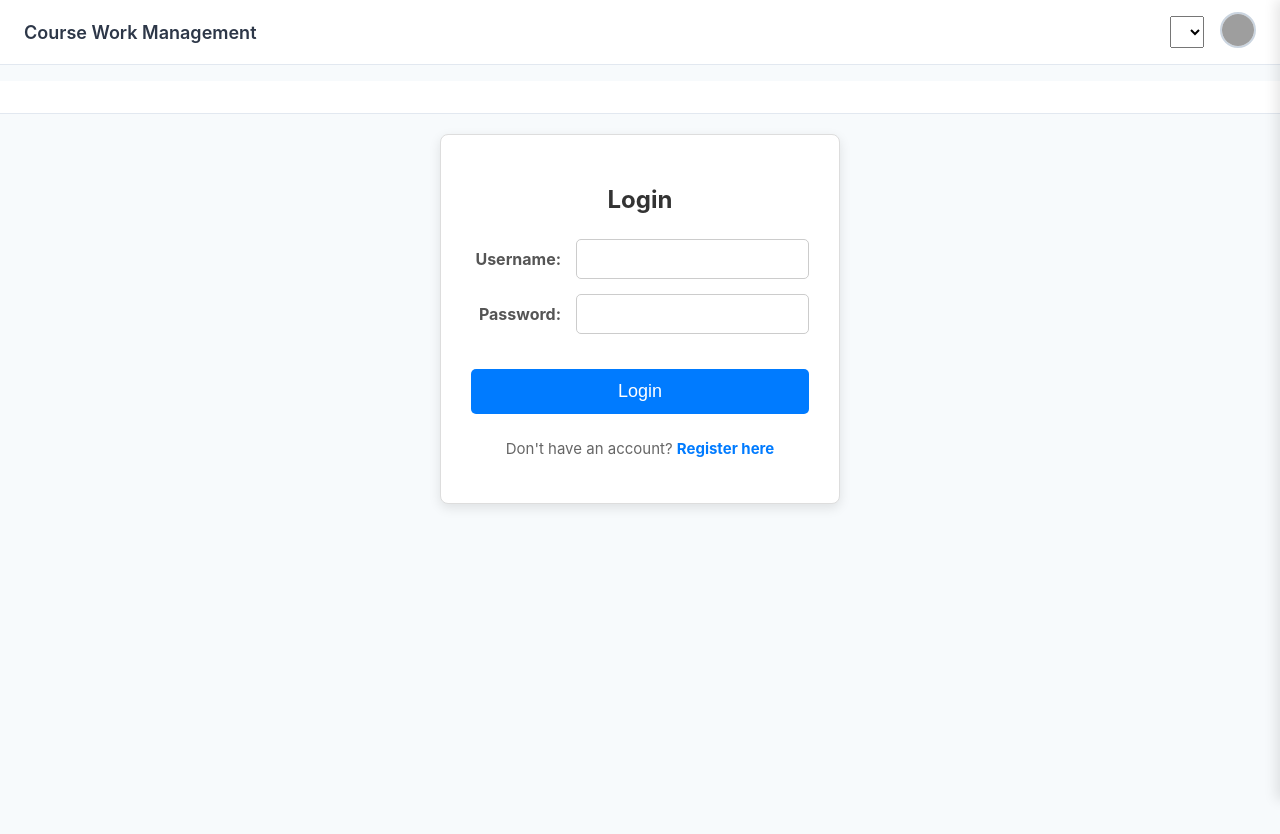
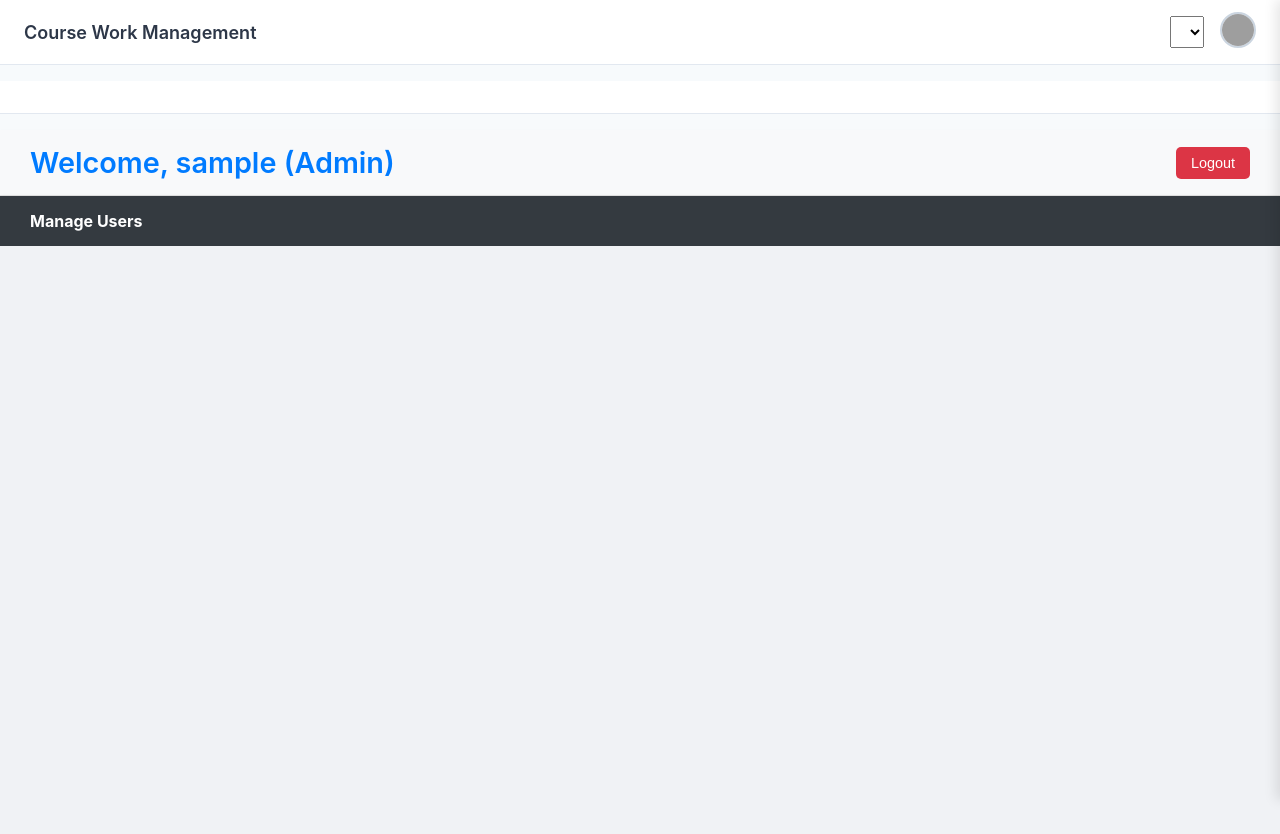
Before and after one commit to azizben345/course-mark-management-webapp, a Vue app in the folder frontend/: page /#/dashboard in a window 1280 px wide. Before the commit this address led to /#/login. Shown: the top 834 px of the page. Before the commit the page ends 800 px from the top, so only its background shows below. Built offline with nearby package versions, Linux system fonts and the light colour scheme; sample sign-in values are in the browser's storage; grey boxes are pictures that could not be loaded.

Commit message:
added beforeEach in routing to guard authentication

```diff
--- a/frontend/src/router/index.js
+++ b/frontend/src/router/index.js
@@ -5,104 +5,120 @@ import { createRouter, createWebHashHistory } from 'vue-router';
 import MyDashboard from '../views/MyDashboard.vue';
 import MyRegister from '../views/MyRegister.vue';
 import MyLogin from '../views/MyLogin.vue';
-// import DashboardLecturer from '../views/DashboardLecturer.vue';
-// import DashboardStudent from '../views/DashboardStudent.vue';
-// import DashboardAdvisor from '../views/DashboardAdvisor.vue';
 
-// // Lecturer Views
+// Lecturer Views
 import ManageStudents from '../views/Lecturer/ManageStudents.vue';
 import AssessmentLecturerEntry from '../views/Lecturer/AssessmentLecturer.vue';
 import EditEnrollment from '../views/Lecturer/EditEnrollment.vue';
 import AssessmentEdit from '../views/Lecturer/EditComponent.vue';
 import ManageComponent from '../views/Lecturer/ManageComponent.vue';
-// import FinalExamEntry from '../views/FinalExamEntry.vue';
-// import Analytics from '../views/Analytics.vue';
-// import ExportCSV from '../views/ExportCSV.vue';
-// import Notification from '../views/Notification.vue';
 
-// // Student Views
+// Student Views
 import StudentAssessment from '../views/Student/StudentAssessment.vue';
 import PerformanceExpectation from '../views/Student/PerformanceExpectation.vue'; // Alias for student ranking
-// import ProgressViewer from '../views/ProgressViewer.vue';
-// import MarkComparison from '../views/MarkComparison.vue';
 import StudentRanking from '../views/Student/StudentRanking.vue';
-// import WhatIfSimulator from '../views/WhatIfSimulator.vue';
-// import RemarkRequest from '../views/RemarkRequest.vue';
 
-// // Advisor Views
+// Advisor Views
 import StudentAdvisorList from '../views/Advisor/StudentAdvisorList.vue';
 import MeetingRecord from '../views/Advisor/MeetingRecord.vue';
-// import AdviseeDetails from '../views/AdviseeDetails.vue';
-// import AtRiskHighlights from '../views/AtRiskHighlights.vue';
-// import AdvisorNotes from '../views/AdvisorNotes.vue';
-// import ExportConsultations from '../views/ExportConsultations.vue';
 
-// // Admin
+// Admin
 import ManageUsers from '../views/Admin/ManageUsers.vue';
-// import ManageCourses from '../views/Admin/ManageCourses.vue';
-// import AdminPanel from '../views/AdminPanel.vue';
-
-// import NotFound from '../views/NotFound.vue';
 
 const routes = [
-  { path: '/', component: MyLogin },
-  { path: '/register', component: MyRegister},
+  // Authentication Routes
+  { path: '/', name: 'Login', component: MyLogin }, // Named the login route
+  { path: '/register', name: 'Register', component: MyRegister }, // Named the register route
 
+  // Dashboards - Protected route
   {
-    path: '/login',
-    name: 'Login',
-    component: MyLogin,
+    path: '/dashboard',
+    name: 'Dashboard',
+    component: MyDashboard,
+    meta: { requiresAuth: true } // Mark this route as requiring authentication
   },
 
+  // Lecturer Routes - Protected routes
+  { path: '/lecturer/manage-students', component: ManageStudents, meta: { requiresAuth: true, role: 'lecturer' } },
+  { path: '/lecturer/assessments', component: AssessmentLecturerEntry, meta: { requiresAuth: true, role: 'lecturer' } },
+  {
+    path: '/edit-enrollment/:enrollment_id',
+    name: 'editEnrollment',
+    component: EditEnrollment,
+    props: true,
+    meta: { requiresAuth: true, role: 'lecturer' }
+  },
+  { path: '/lecturer/edit-assessment/:component_id', component: AssessmentEdit, props: true, meta: { requiresAuth: true, role: 'lecturer' } },
+  { path: '/lecturer/manage-component/:component_id', component: ManageComponent, meta: { requiresAuth: true, role: 'lecturer' } },
 
-  // Dashboards
-  { path: '/dashboard', component: MyDashboard },
-  // { path: '/lecturer', component: DashboardLecturer },
-  // { path: '/lecturer', component: DashboardLecturer },
-  // { path: '/student', component: DashboardStudent },
-  // { path: '/advisor', component: DashboardAdvisor },
+  // Student Routes - Protected routes
+  { path: '/student/assessment', name: 'StudentAssessment', component: StudentAssessment, meta: { requiresAuth: true, role: 'student' } },
+  { path: '/student/studentranking', component: StudentRanking, meta: { requiresAuth: true, role: 'student' } },
+  { path: '/student/performance-expectation', component: PerformanceExpectation, meta: { requiresAuth: true, role: 'student' } },
 
-  // // Lecturer Routes
-  { path: '/lecturer/manage-students', component: ManageStudents },
-  { path: '/lecturer/assessments', component: AssessmentLecturerEntry },
-  {
-    path: '/edit-enrollment/:enrollment_id', name: 'editEnrollment', component: EditEnrollment, props: true  // Pass the enrollment_id as a prop to the EditEnrollment component
-  },
-  { path: '/lecturer/edit-assessment/:component_id', component: AssessmentEdit, props: true },
-  { path: '/lecturer/manage-component/:component_id', component: ManageComponent },
-  // { path: '/lecturer/final-exam', component: FinalExamEntry },
-  // { path: '/lecturer/analytics', component: Analytics },
-  // { path: '/lecturer/export', component: ExportCSV },
-  // { path: '/lecturer/notify', component: Notification },
+  // Advisor Routes - Protected routes
+  { path: '/advisor/student-advisor-list', component: StudentAdvisorList, meta: { requiresAuth: true, role: 'advisor' } },
+  { path: '/advisor/meeting-records', component: MeetingRecord, meta: { requiresAuth: true, role: 'advisor' } },
 
-  // // Student Routes
-  { path: '/student/assessment', component: StudentAssessment },
-  // { path: '/student/progress', component: ProgressViewer },
-  { path: '/student/studentranking', component: StudentRanking },
-  { path: '/student/performance-expectation', component: PerformanceExpectation }, // Alias for student ranking
-  // { path: '/student/what-if', component: WhatIfSimulator },
-  // { path: '/student/remark', component: RemarkRequest },
+  // Admin Routes - Protected routes
+  { path: '/admin/manage-users', component: ManageUsers, meta: { requiresAuth: true, role: 'admin' } },
 
-  // // Advisor Routes
-  { path: '/advisor/student-advisor-list', component: StudentAdvisorList },
-  { path: '/advisor/meeting-records', component: MeetingRecord },
-  // { path: '/advisor/details/:id', component: AdviseeDetails, props: true },
-  // { path: '/advisor/risk', component: AtRiskHighlights },
-  // { path: '/advisor/notes/:id', component: AdvisorNotes, props: true },
-  // { path: '/advisor/exports', component: ExportConsultations },
-
-  // // Admin
-  { path: '/admin/manage-users', component: ManageUsers },
-  // { path: '/admin/manage-courses', component: ManageCourses },
-  // { path: '/admin', component: AdminPanel },
-
-  // // 404
+  // 404 Catch-all (uncomment when all routes are defined and tested)
   // { path: '/:pathMatch(.*)*', name: 'NotFound', component: NotFound }
 ];
 
 const router = createRouter({
-  history: createWebHashHistory(),
+  history: createWebHashHistory(), // Uses hash mode
   routes
 });
 
+// Navigation Guard: Protect routes that require authentication and handle role-based access
+router.beforeEach((to, from, next) => {
+  const isAuthenticated = localStorage.getItem('jwt_token'); // Check if token exists
+  const userInfoString = localStorage.getItem('user_info'); // Retrieve user_info string
+
+  let userRole = null;
+  if (userInfoString) {
+    try {
+      const userInfo = JSON.parse(userInfoString);
+      userRole = userInfo.role; // Extract role
+    } catch (e) {
+      console.error("Error parsing user_info from localStorage:", e);
+      // Clear storage if malformed, then redirect to login
+      localStorage.removeItem('jwt_token');
+      localStorage.removeItem('user_info');
+      return next({ name: 'Login' });
+    }
+  }
+
+  console.log(`Navigating to: ${to.path}, Requires Auth: ${to.meta.requiresAuth}, Is Authenticated: ${!!isAuthenticated}, User Role: ${userRole}`);
+
+  // Scenario 1: User is trying to access login/register while already authenticated
+  if ((to.name === 'Login' || to.name === 'Register') && isAuthenticated) {
+    console.log('Authenticated user trying to access login/register. Redirecting to dashboard.');
+    return next({ name: 'Dashboard' }); // Redirect to dashboard
+  }
+
+  // Scenario 2: User is trying to access a protected route
+  if (to.meta.requiresAuth) {
+    if (!isAuthenticated) {
+      console.log('Accessing protected route without authentication. Redirecting to login.');
+      return next({ name: 'Login' }); // Not authenticated, redirect to login
+    }
+
+    // Scenario 3: Check role if specified in meta
+    // Admin role can bypass specific role checks
+    if (to.meta.role && userRole !== to.meta.role && userRole !== 'admin') {
+      console.log(`Access Denied: User role "${userRole}" cannot access "${to.path}" (requires "${to.meta.role}").`);
+      // Optionally, redirect to a more appropriate dashboard or an access denied page
+      alert(`Access Denied: You do not have the required role (${to.meta.role}) to view this page.`);
+      return next({ name: 'Dashboard' }); // Redirect to dashboard or an access denied page
+    }
+  }
+
+  // If none of the above conditions met, allow navigation
+  console.log('Navigation allowed.');
+  next();
+});
+
 export default router;
--- a/frontend/src/views/MyDashboard.vue
+++ b/frontend/src/views/MyDashboard.vue
@@ -1,7 +1,7 @@
 <template>
   <div class="dashboard">
     <header>
-      <h1>Welcome, {{ roleLabel }}</h1>
+      <h1>Welcome, {{ userDisplayName }} ({{ roleLabel }})</h1> <!-- Display user's name if available -->
       <button @click="logout">Logout</button>
     </header>
 
@@ -25,6 +25,8 @@ export default {
 
   data() {
     return {
+      // This will store the parsed user_info object
+      currentUserInfo: null, // Initialize as null, will be populated in created hook
       menuItems: {
         lecturer: [
           { name: 'Manage Students', route: '/lecturer/manage-students' },
@@ -33,56 +35,89 @@ export default {
           { name: 'Analytics', route: '/lecturer/analytics' }
         ],
         student: [
-          { name: 'Progress', route: '/student/progress' },
-          { name: 'Compare Marks', route: '/student/comparison' },
-          { name: 'Ranking', route: '/student/ranking' }
+          { name: 'Assessment', route: '/student/assessment' },
+          { name: 'Student Ranking', route: '/student/studentranking' },
+          { name: 'Student Performance Expectation', route: '/student/performance-expectation' }
         ],
         advisor: [
-          { name: 'Advisee List', route: '/advisor/advisees' },
-          { name: 'At Risk Students', route: '/advisor/risk' }
+          { name: 'Student-Advisor List', route: '/advisor/student-advisor-list' },
+          { name: 'Meeting Records', route: '/advisor/meeting-records' }
         ],
         admin: [
-          { name: 'User Management', route: '/admin/users' },
-          { name: 'Student Enrollment', route: '/admin/enrollments' },
-          { name: 'System Logs', route: '/admin/logs' },
-          { name: 'Reset Passwords', route: '/admin/reset-passwords' },
-          { name: 'Course List (Optional)', route: '/admin/courses' }
+          { name: 'Manage Users', route: '/admin/manage-users' },
         ]
       }
     };
   },
 
   computed: {
-    token() {
-      return localStorage.getItem('jwt');
+    // Read JWT token from localStorage
+    jwtToken() {
+      return localStorage.getItem('jwt_token');
     },
-    role() {
-      return localStorage.getItem('role') || 'guest';
+    // Get user role from currentUserInfo
+    userRole() {
+      return this.currentUserInfo ? this.currentUserInfo.role : 'guest';
     },
+    // Display name (username or full_name from user_info)
+    userDisplayName() {
+      if (this.currentUserInfo && this.currentUserInfo.full_name) {
+        return this.currentUserInfo.full_name;
+      } else if (this.currentUserInfo && this.currentUserInfo.username) {
+        return this.currentUserInfo.username;
+      }
+      return 'Guest'; // Fallback
+    },
+    // Dynamically select menu based on userRole
     menu() {
-      return this.menuItems[this.role] || [];
+      return this.menuItems[this.userRole] || [];
     },
+    // Label for the role
     roleLabel() {
       return {
         lecturer: 'Lecturer',
         student: 'Student',
         advisor: 'Academic Advisor',
         admin: 'Admin'
-      }[this.role] || 'User';
+      }[this.userRole] || 'User';
     }
   },
 
+  created() {
+    // Attempt to load user info when the component is created
+    this.loadUserInfo();
+  },
+
   mounted() {
-    if (!this.token || this.role === 'guest') {
-      console.warn('Authentication token or user info missing. Redirecting to login.');
-      this.$router.push('/login');
+    // Perform authentication check after component is mounted and user info is loaded
+    // Using this.userRole and this.jwtToken which are reactive computed properties
+    if (!this.jwtToken || this.userRole === 'guest') {
+      console.warn('Authentication token or user info missing in Dashboard. Redirecting to login.');
+      this.logout(); // Use the logout method to clean up and redirect
     }
   },
 
   methods: {
+    loadUserInfo() {
+      const userInfoString = localStorage.getItem('user_info');
+      if (userInfoString) {
+        try {
+          this.currentUserInfo = JSON.parse(userInfoString);
+          console.log('Dashboard: Loaded user info:', this.currentUserInfo);
+        } catch (e) {
+          console.error("Error parsing user_info from localStorage during loadUserInfo:", e);
+          this.currentUserInfo = null; // Reset if corrupted
+          // Do not redirect here, let mounted hook handle the redirect via logout()
+        }
+      } else {
+        this.currentUserInfo = null;
+      }
+    },
     logout() {
-      localStorage.removeItem('jwt');
-      localStorage.removeItem('role');
+      // Remove both jwt_token and user_info from localStorage
+      localStorage.removeItem('jwt_token');
+      localStorage.removeItem('user_info');
+      // Redirect to the login page (root path)
       this.$router.push('/');
     }
   }
@@ -90,16 +125,76 @@ export default {
 </script>
 
 <style scoped>
+/* You can add more comprehensive styling here based on your overall design */
+.dashboard {
+  display: flex;
+  flex-direction: column;
+  min-height: 100vh;
+}
+
 header {
   display: flex;
   justify-content: space-between;
   align-items: center;
+  padding: 15px 30px;
+  background-color: #f8f9fa; /* Light background for header */
+  border-bottom: 1px solid #e0e0e0;
+  box-shadow: 0 2px 4px rgba(0, 0, 0, 0.05);
+  color: #343a40;
 }
+
+header h1 {
+  margin: 0;
+  font-size: 1.8rem;
+  color: #007bff;
+}
+
+header button {
+  padding: 8px 15px;
+  background-color: #dc3545; /* Red for logout button */
+  color: white;
+  border: none;
+  border-radius: 5px;
+  cursor: pointer;
+  font-size: 0.9rem;
+  transition: background-color 0.2s ease;
+}
+
+header button:hover {
+  background-color: #c82333;
+}
+
+nav {
+  background-color: #343a40; /* Dark background for navigation */
+  padding: 15px 30px;
+  box-shadow: 0 2px 5px rgba(0, 0, 0, 0.1);
+}
+
 nav ul {
   list-style: none;
   padding: 0;
+  margin: 0;
+  display: flex;
+  gap: 25px; /* Spacing between menu items */
 }
-nav li {
-  margin-bottom: 8px;
+
+nav li a {
+  text-decoration: none;
+  color: #ffffff; /* White text for links */
+  font-weight: bold;
+  font-size: 1rem;
+  padding: 5px 0;
+  transition: color 0.2s ease, border-bottom 0.2s ease;
+}
+
+nav li a:hover {
+  color: #007bff; /* Blue on hover */
+  border-bottom: 2px solid #007bff;
+}
+
+main {
+  flex-grow: 1; /* Allows main content to take up available space */
+  padding: 30px;
+  background-color: #f0f2f5; /* Light grey background for content area */
 }
 </style>
--- a/frontend/src/views/MyLogin.vue
+++ b/frontend/src/views/MyLogin.vue
@@ -2,28 +2,33 @@
   <div>
     <div class="login-container">
       <h2>Login</h2>
+
       <form @submit.prevent="login">
         <div class="form-row">
           <label for="username">Username:</label>
           <input v-model="username" type="text" id="username" required />
         </div>
+
         <div class="form-row">
           <label for="password">Password:</label>
           <input v-model="password" type="password" id="password" required />
         </div>
-        <!-- The button should trigger the form's submit event -->
+
         <button type="submit">Login</button>
+
         <p class="register-link">
           Don't have an account?
           <router-link to="/register">Register here</router-link>
         </p>
       </form>
     </div>
-    <!-- ✅ improved feedback display -->
+
+    <!-- Feedback messages will appear below the container -->
     <p v-if="successMessage" class="success">{{ successMessage }}</p>
     <p v-if="errorMessage" class="error">{{ errorMessage }}</p>
   </div>
 </template>
+
 <script>
 export default {
   name: 'MyLogin',
@@ -37,7 +42,12 @@ export default {
   },
   methods: {
     async login() {
-      console.log("Login method triggered");
+      // Clear previous messages at the start of the login attempt
+      this.errorMessage = '';
+      this.successMessage = '';
+      console.group('Login Process'); // Start a console group for better readability
+      console.log('Login attempt started for user:', this.username);
+
       try {
         const res = await fetch('http://localhost:8000/api/login', {
           method: 'POST',
@@ -47,44 +57,56 @@ export default {
             password: this.password
           })
         });
+
         const data = await res.json();
-        console.log('Login response:', data);
+        console.log('Login API raw response data:', data);
+
         if (res.ok && data.token) {
-          // Clear messages
-          this.errorMessage = '';
-          this.successMessage = 'Login successful! Redirecting...';
-          // Store JWT token
-          localStorage.setItem('jwt', data.token);
-          // Fetch user role
-          console.log('JWT token:', data.token);
-          const roleRes = await fetch('http://localhost:8000/api/me/role', {
-            headers: {
-              'Authorization': `Bearer ${data.token}`
-            }
-          });
-          console.log('Role response status:', roleRes.status);
-          const roleData = await roleRes.json();
-          console.log('Role data:', roleData);
-          if (roleRes.ok && roleData.role) {
-            localStorage.setItem('role', roleData.role);
+          console.log('Login API response successful. Token received.');
+          this.successMessage = `Login successful! Welcome, ${data.user.username}. Redirecting...`;
+
+          // --- CRITICAL FIX 1: Store JWT token using the consistent key 'jwt_token' ---
+          localStorage.setItem('jwt_token', data.token);
+          console.log('localStorage: jwt_token set to:', localStorage.getItem('jwt_token'));
+
+          // --- CRITICAL FIX 2: Store user info object using the consistent key 'user_info' ---
+          // The /api/login response already provides the full user object (id, username, role)
+          // Store this as a JSON string under 'user_info'. This replaces the separate /api/me/role call.
+          localStorage.setItem('user_info', JSON.stringify(data.user));
+          console.log('localStorage: user_info set to:', localStorage.getItem('user_info'));
+
+          console.log('Attempting redirection to /dashboard...');
+
+          if (this.$router) {
+              console.log('Vue Router instance found. Calling this.$router.push(/dashboard).');
+              // Using .then().catch() to log router push success/failure
+              this.$router.push('/dashboard').then(() => {
+                console.log('Router push to /dashboard completed successfully (promise resolved).');
+              }).catch(err => {
+                console.error('Router push to /dashboard failed (promise rejected):', err);
+                this.errorMessage = 'Navigation error after login.';
+              });
           } else {
-            console.error('Failed to fetch user role');
+              console.warn('Vue Router instance not found. Falling back to window.location.href. Ensure router is correctly installed/configured in main.js.');
+              window.location.href = 'dashboard.html'; // Fallback
           }
-          // Redirect
-          console.log("Redirecting to dashboard...");
-          this.$router.push('/dashboard');
-          this.$router.push('/dashboard');
+
         } else {
-          this.errorMessage = data.error || 'Login failed.';
+          // Login failed (e.g., 401 Unauthorized, 400 Bad Request)
+          this.errorMessage = data.error || 'Login failed. Please check your credentials.';
+          console.error('Login failed with API error:', this.errorMessage);
         }
       } catch (err) {
-        console.error('Login error:', err);
-        this.errorMessage = 'Login error. Please try again.';
+        console.error('Login network/fetch error or uncaught exception:', err);
+        this.errorMessage = 'Network error. Could not connect to the server. Please try again.';
+      } finally {
+        console.groupEnd(); // End the console group
       }
     }
   }
 };
 </script>
+
 <style scoped>
 /* Styles copied and adapted from MyRegister.vue for consistency */
 .login-container {
```
